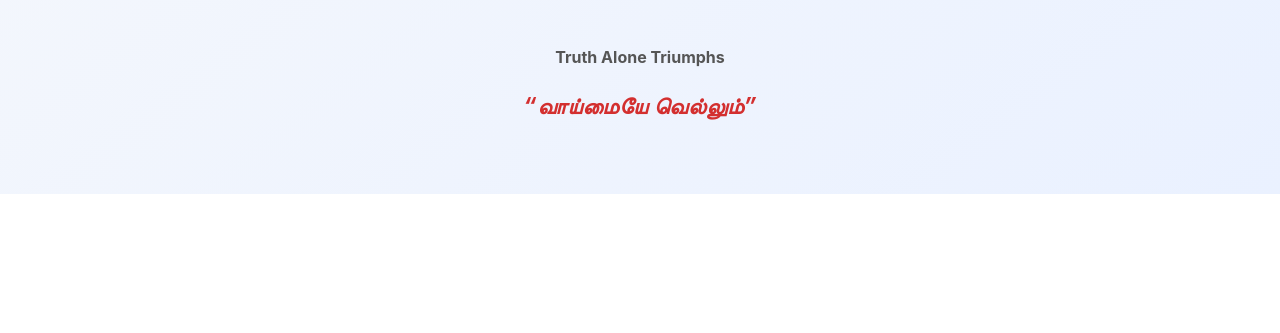
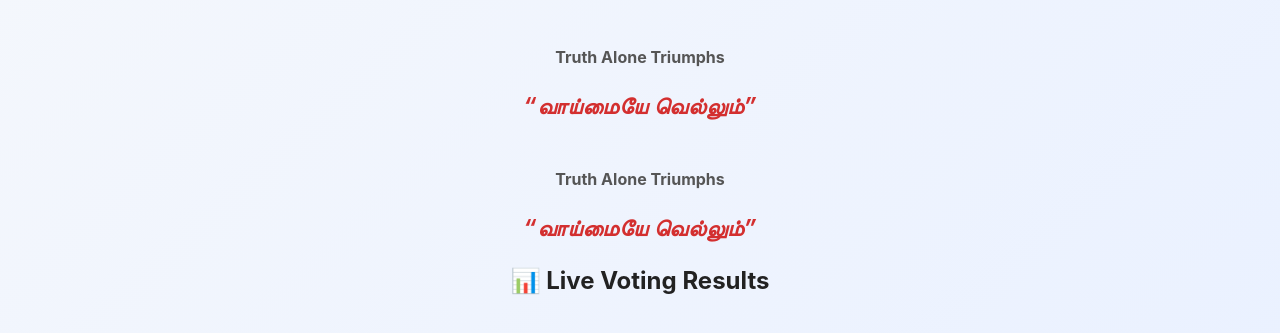
Before and after one commit to monetaryearn-commits/vote-site, a plain HTML site: page index.html in a window 1280 px wide. Shown: the part 803-1136 px from the top of the page. Before the commit the page ends 997 px from the top, so only its background shows below. Drawn offline with Linux system fonts and the light colour scheme.

Commit message:
Update index.html

```diff
--- a/index.html
+++ b/index.html
@@ -25,6 +25,16 @@
     </div>
   </main>
 
+    <div class="slogan">
+      <p><strong>Truth Alone Triumphs</strong></p>
+      <p class="tamil"><em>“வாய்மையே வெல்லும்”</em></p>
+    </div>
+
+    <section id="results-section">
+      <h2>📊 Live Voting Results</h2>
+      <div id="live-results"></div>
+    </section>
+
   <script type="module" src="script.js"></script>
 </body>
 </html>
```
